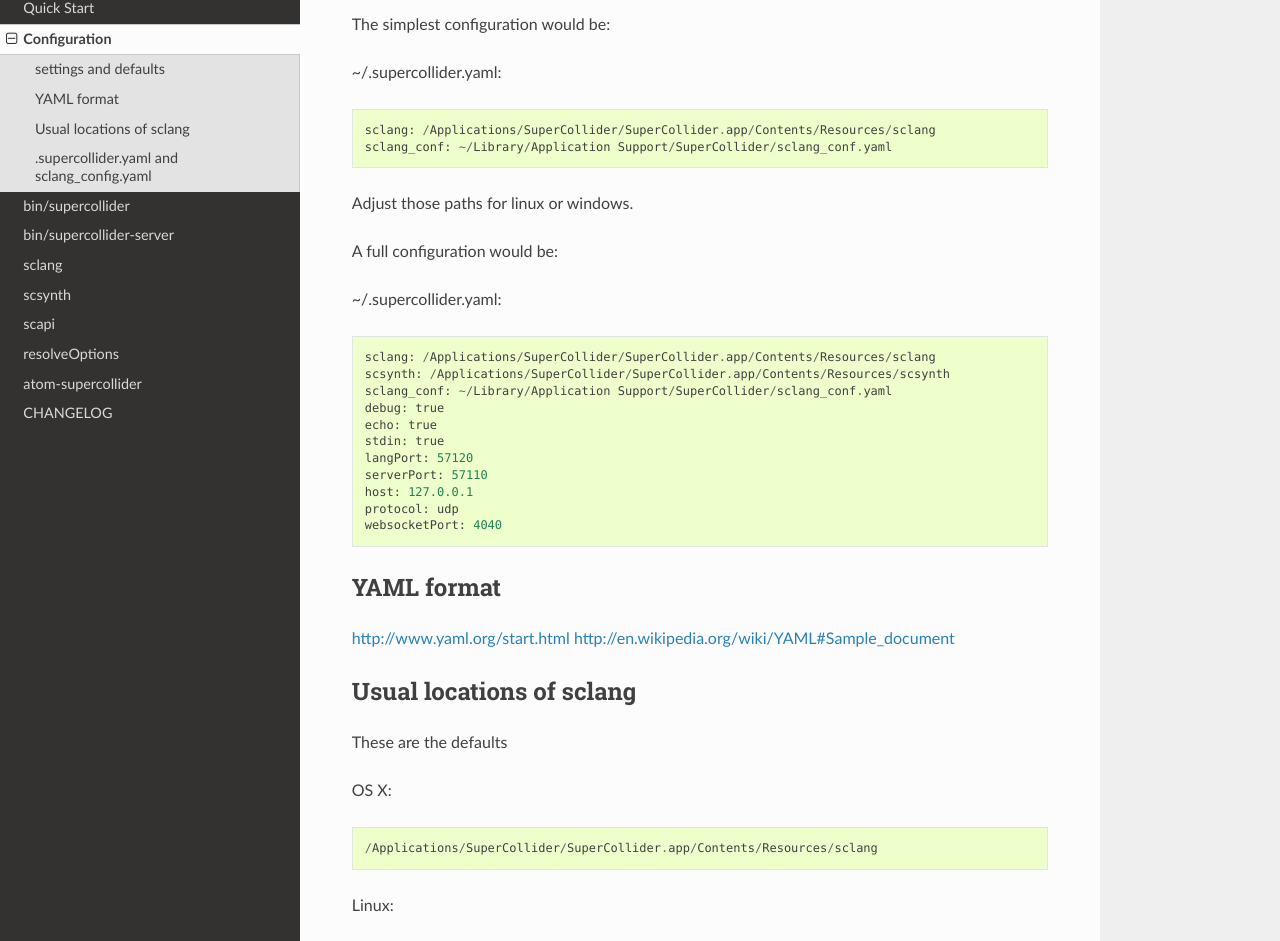
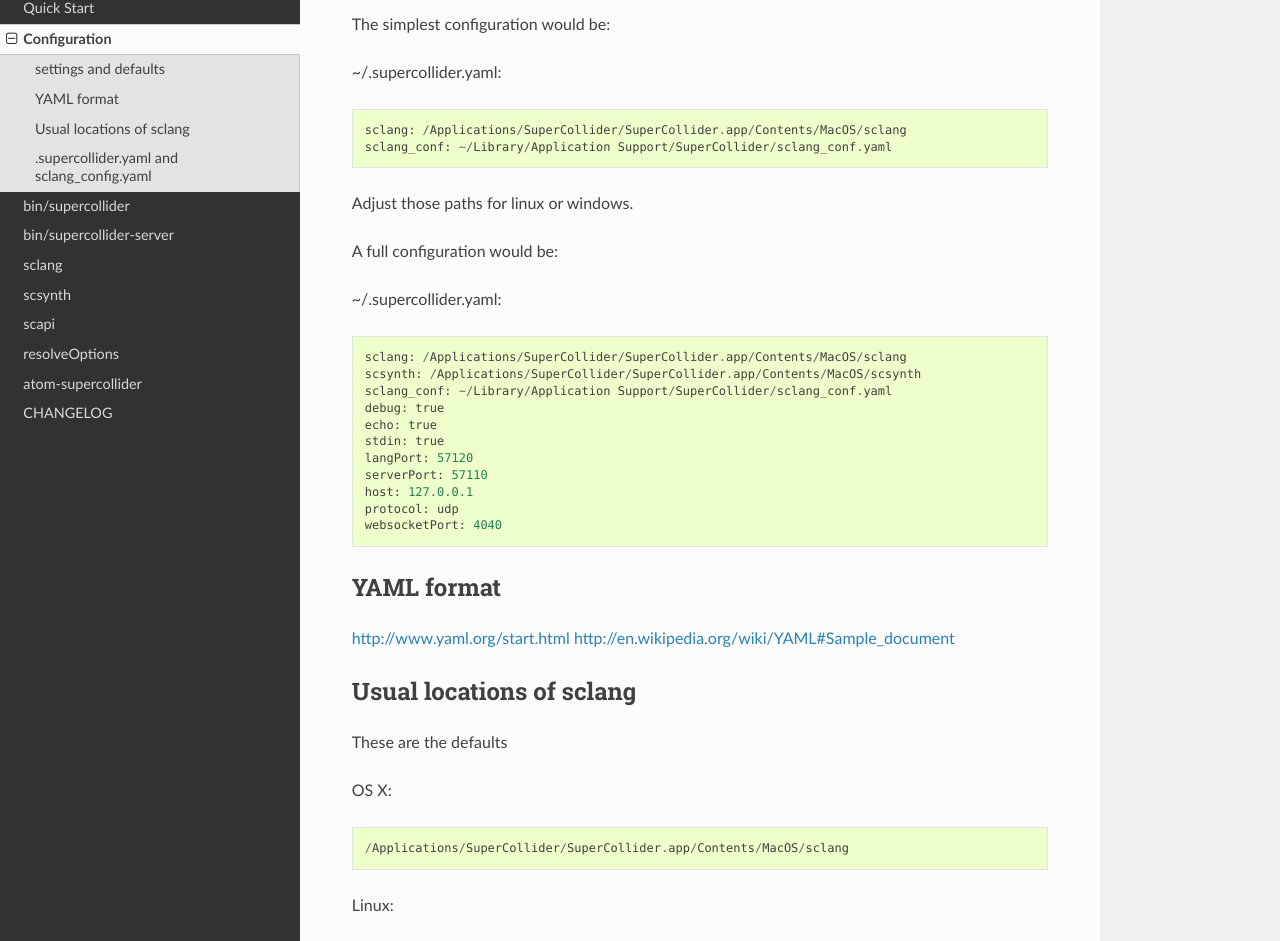
Before and after one commit to crucialfelix/supercolliderjs, a Sphinx documentation site: the page built from docs/configuration.rst, in a window 1280 px wide and 1400 px high, scrolled down 498 px. Shown: the part 137-1078 px from the top of the window. Built offline with Sphinx 7.4.7 and the Read the Docs theme 2.0.0, drawn with Linux system fonts in a browser that asks for light colours.

Commit message:
docs: the default path for sclang on OS X has changed

```diff
--- a/docs/configuration.rst
+++ b/docs/configuration.rst
@@ -26,7 +26,7 @@
 
 ~/.supercollider.yaml::
 
-    sclang: /Applications/SuperCollider/SuperCollider.app/Contents/Resources/sclang
+    sclang: /Applications/SuperCollider/SuperCollider.app/Contents/MacOS/sclang
     sclang_conf: ~/Library/Application Support/SuperCollider/sclang_conf.yaml
 
 Adjust those paths for linux or windows.
@@ -35,8 +35,8 @@
 
 ~/.supercollider.yaml::
 
-    sclang: /Applications/SuperCollider/SuperCollider.app/Contents/Resources/sclang
-    scsynth: /Applications/SuperCollider/SuperCollider.app/Contents/Resources/scsynth
+    sclang: /Applications/SuperCollider/SuperCollider.app/Contents/MacOS/sclang
+    scsynth: /Applications/SuperCollider/SuperCollider.app/Contents/MacOS/scsynth
     sclang_conf: ~/Library/Application Support/SuperCollider/sclang_conf.yaml
     debug: true
     echo: true
@@ -62,7 +62,7 @@
 
 OS X::
 
-    /Applications/SuperCollider/SuperCollider.app/Contents/Resources/sclang
+    /Applications/SuperCollider/SuperCollider.app/Contents/MacOS/sclang
 
 Linux::
 
```
